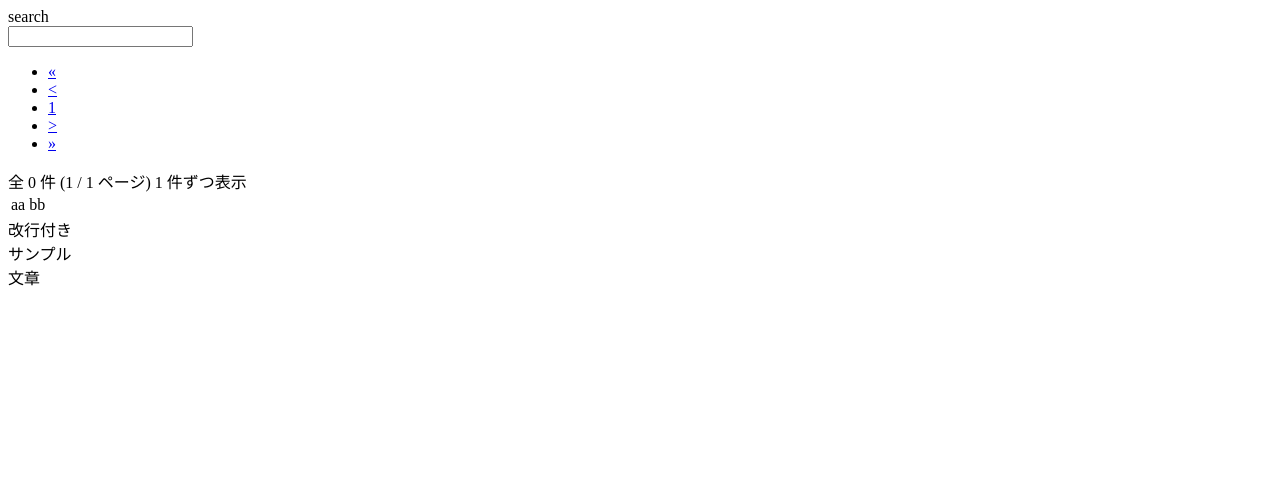
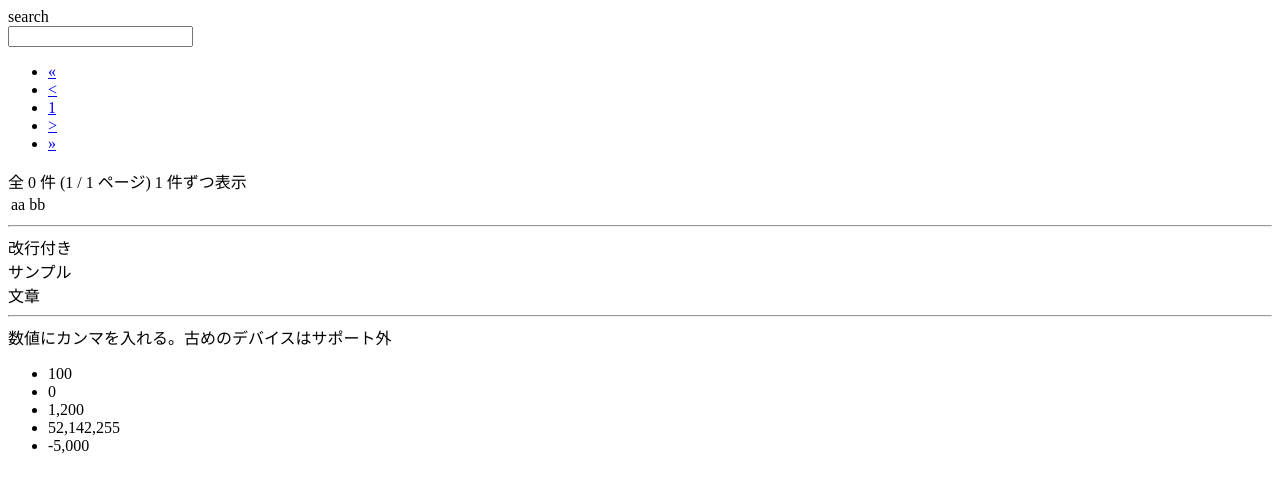
Before and after one commit to mebius1080p/ReactLib, a React app: page / in a window 1280 px wide. Shown: the top 492 px of the page. Built offline with nearby package versions, Linux system fonts and the light colour scheme; the HTML template or start-up script is replaced by a standard one.

Commit message:
数値にカンマを入れるコンポーネントサンプルを追加

```diff
--- /dev/null
+++ b/src/ts/lib/PriceFormatter.tsx
@@ -0,0 +1,15 @@
+import * as React from "react";
+
+interface IPriceFormatterProps {
+	price: number;
+}
+
+// コンポーネントの外に出しておけばキャッシュがきく
+const formatter: Intl.NumberFormat = new Intl.NumberFormat("ja-JP");
+
+export const PriceFormatter: React.StatelessComponent<IPriceFormatterProps> = (
+	props: IPriceFormatterProps
+) => {
+	const { price } = props;
+	return <span>{formatter.format(price)}</span>;
+};
--- a/src/ts/sample/index.tsx
+++ b/src/ts/sample/index.tsx
@@ -3,6 +3,7 @@
 import { SSManager } from "../lib/SSManager";
 import { App } from "./App";
 import { Nl2br } from "../lib/Nl2br";
+import { PriceFormatter } from "../lib/PriceFormatter";
 
 "use strict";
 document.addEventListener(
@@ -31,11 +32,36 @@
 		ReactDOM.render(
 			<React.StrictMode>
 				<div>
+					<hr/>
 					<Nl2br str={multilineSample} />
 				</div>
 			</React.StrictMode>,
 			nl2brapp
 		);
+
+		const priceApp = document.getElementById("priceapp");
+		if (priceApp === null) {
+			throw new Error("app not found");
+		}
+		const prices = [100, 0, 1200, 52142255, -5000];
+		ReactDOM.render(
+			<React.StrictMode>
+				<React.Fragment>
+					<hr/>
+					<div>数値にカンマを入れる。古めのデバイスはサポート外</div>
+					<ul>
+						{prices.map((p, index) => {
+							return (
+								<li key={index}>
+									<PriceFormatter price={p} />
+								</li>
+							);
+						})}
+					</ul>
+				</React.Fragment>
+			</React.StrictMode>,
+			priceApp
+		);
 	},
 	false
 );
```
Also changed, not shown: 3 other files (tests, documents, lock files or other folders).
